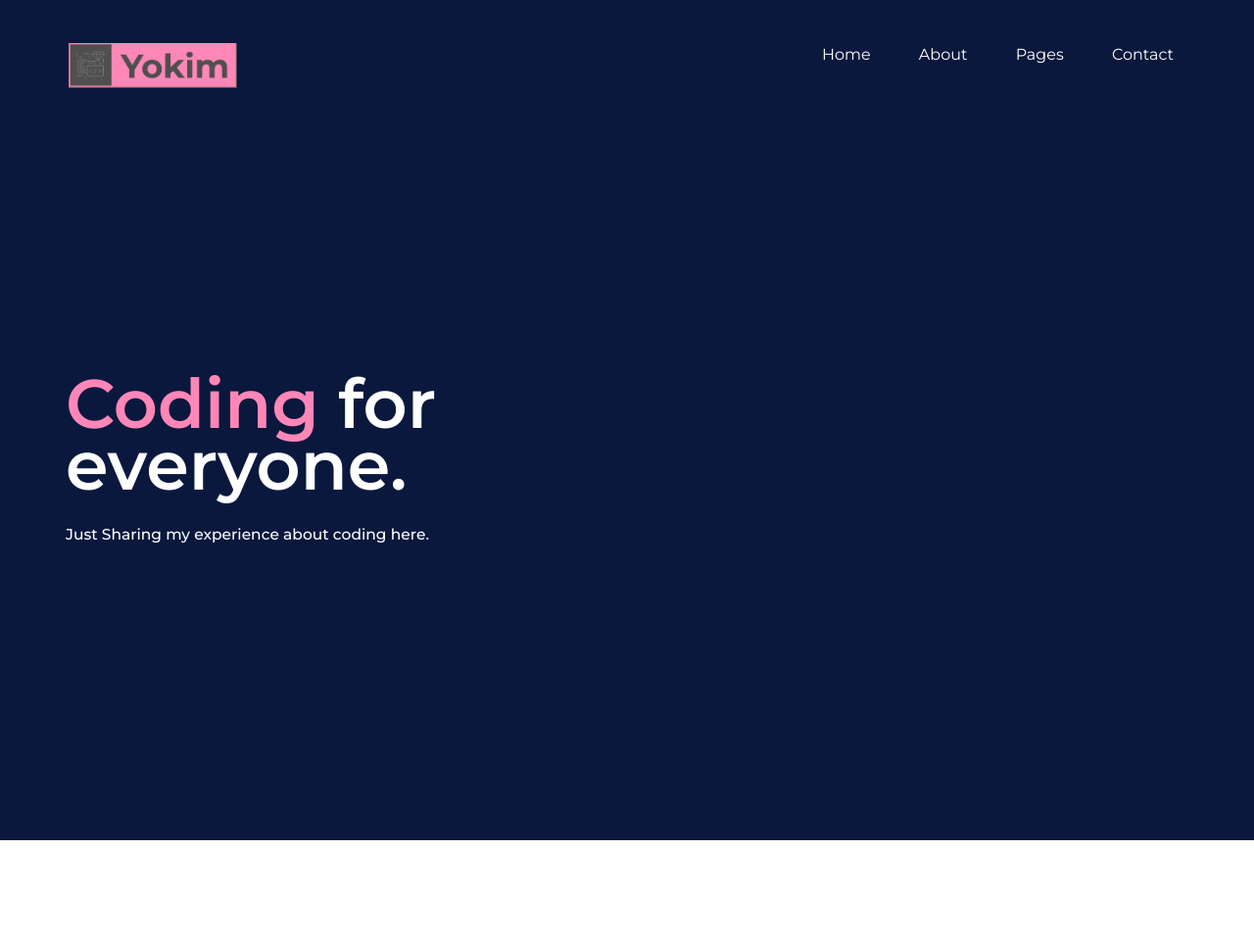
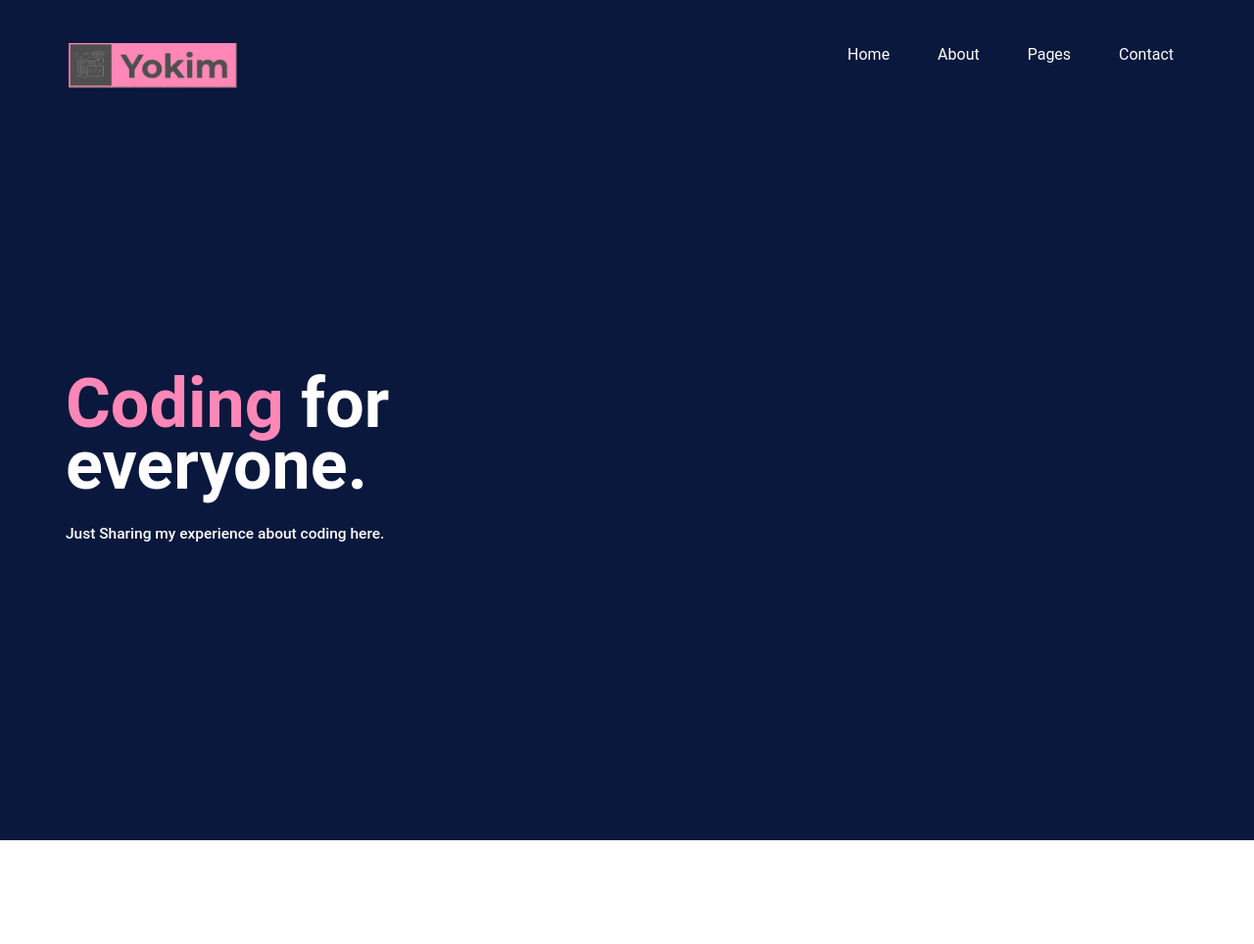
Before and after one commit to yokim05/yokim05.github.io, a PHP site: page / in a window 1280 px wide. Shown: the top 964 px of the page at 98% size. Run offline with PHP 8.4, Linux system fonts and the light colour scheme.

Commit message:
change font

```diff
--- a/css/style.css
+++ b/css/style.css
@@ -15,7 +15,7 @@
 html,
 body {
 	height: 100%;
-	font-family: "Robto","Montserrat", sans-serif;
+	font-family: "Roboto","Montserrat", sans-serif;
 	-webkit-font-smoothing: antialiased;
 	/* font-smoothing: antialiased; */
 }
--- a/index.html
+++ b/index.html
@@ -143,7 +143,7 @@
 			<div class="row">
 				<div class="col-lg-6">
 					<div class="section-title">
-						<h2>What I have learned</h2>
+						<h2>What I have <br> learned</h2>
 					</div>
 				</div>
 				<div class="col-lg-6">
```
